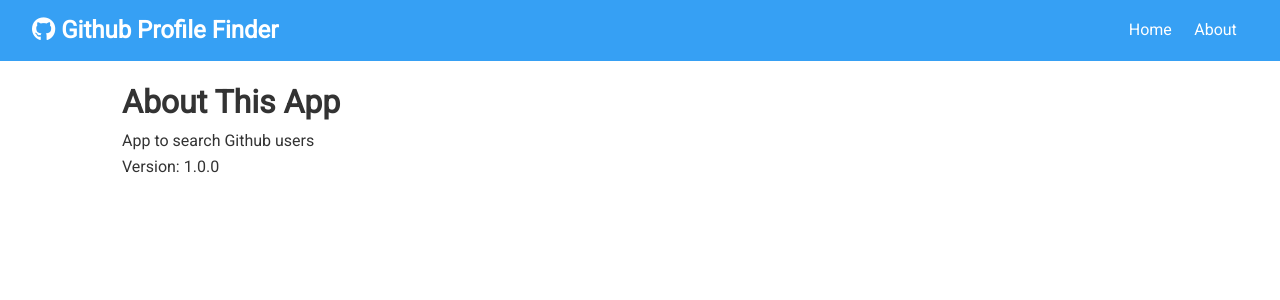
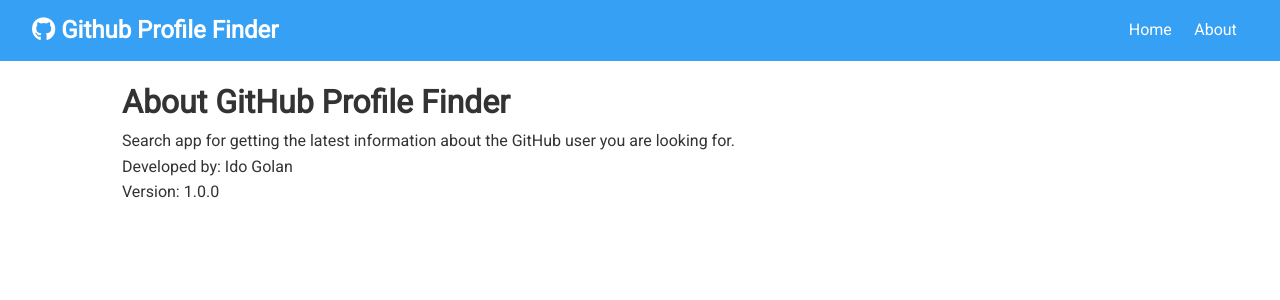
Before and after one commit to IdoGo15/github-profile-finder, a React (Create React App) app: page /about in a window 1280 px wide. Shown: the top 300 px of the page. Built offline with nearby package versions, Linux system fonts and the light colour scheme; no server answers.

Commit message:
Updated About page

```diff
--- a/src/components/pages/About.js
+++ b/src/components/pages/About.js
@@ -3,8 +3,9 @@ import React, { Fragment } from 'react';
 const About = () => {
   return (
     <Fragment>
-      <h1>About This App</h1>
-      <p>App to search Github users</p>
+      <h1>About GitHub Profile Finder</h1>
+      <p>Search app for getting the latest information about the GitHub user you are looking for.</p>
+      <p>Developed by: Ido Golan</p>
       <p>Version: 1.0.0</p>
     </Fragment>
   );
```
